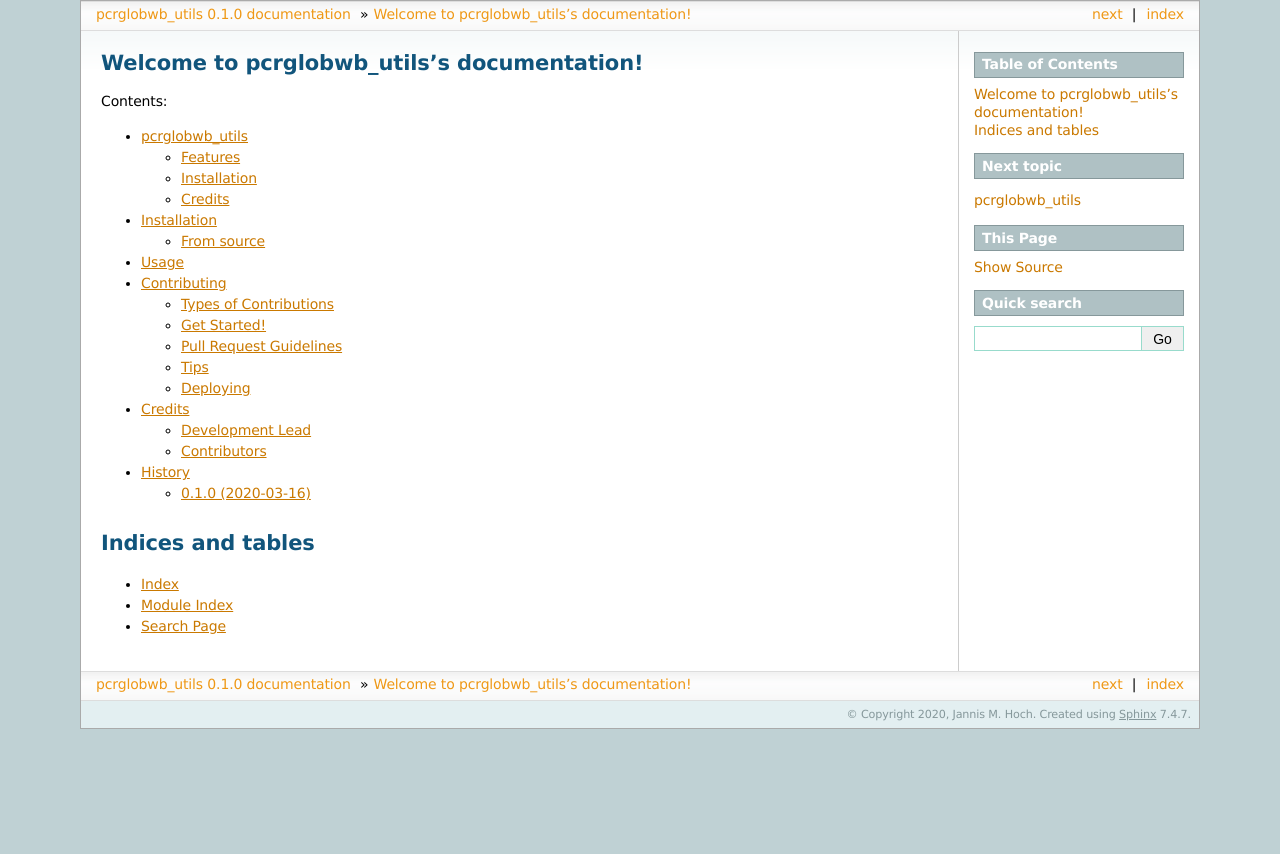
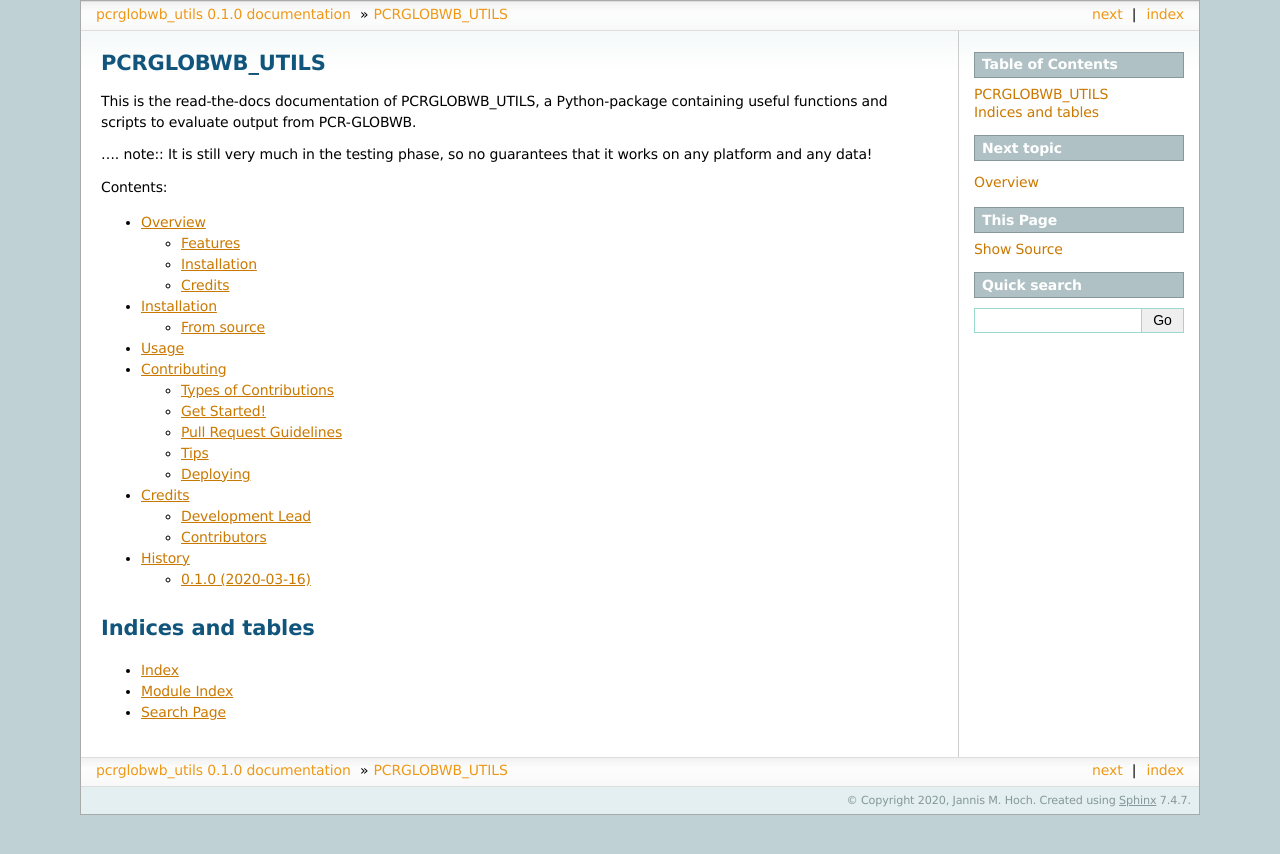
Before and after one commit to JannisHoch/pcrglobwb_utils, a Sphinx documentation site: the page built from docs/index.rst, in a window 1280 px wide. Shown: the top 854 px of the page. Built offline with Sphinx 7.4.7, drawn with Linux system fonts in a browser that asks for light colours; pages that are not in the unit, such as notebooks, are missing from menus.

Commit message:
some minor changes to readthedocs set up; now building but not everything works

```diff
--- a/README.rst
+++ b/README.rst
@@ -1,5 +1,5 @@
 ===============
-pcrglobwb_utils
+Overview
 ===============
 
 
@@ -12,7 +12,6 @@ pcrglobwb_utils
 .. image:: https://readthedocs.org/projects/pcrglobwb-utils/badge/?version=latest
         :target: https://pcrglobwb-utils.readthedocs.io/en/latest/?badge=latest
         :alt: Documentation Status
-
 
 .. image:: https://pyup.io/repos/github/JannisHoch/pcrglobwb_utils/shield.svg
      :target: https://pyup.io/repos/github/JannisHoch/pcrglobwb_utils/
--- a/docs/index.rst
+++ b/docs/index.rst
@@ -1,5 +1,12 @@
-Welcome to pcrglobwb_utils's documentation!
+PCRGLOBWB_UTILS
 ======================================
+
+This is the read-the-docs documentation of PCRGLOBWB_UTILS, a Python-package
+containing useful functions and scripts to evaluate output from PCR-GLOBWB.
+
+.... note:: It is still very much in the testing phase, so no guarantees that it works on
+any platform and any data!
+
 
 .. toctree::
    :maxdepth: 2
--- a/docs/usage.rst
+++ b/docs/usage.rst
@@ -5,3 +5,9 @@ Usage
 To use pcrglobwb_utils in a project::
 
     import pcrglobwb_utils
+
+You have then all the functions available to be used in a bespoke Python-script for output analysis.
+
+Alternatively, you can use the command line functionality of pcrglobwb_utils.
+
+    python ./scripts/test.py simulation.nc observation.txt
```
